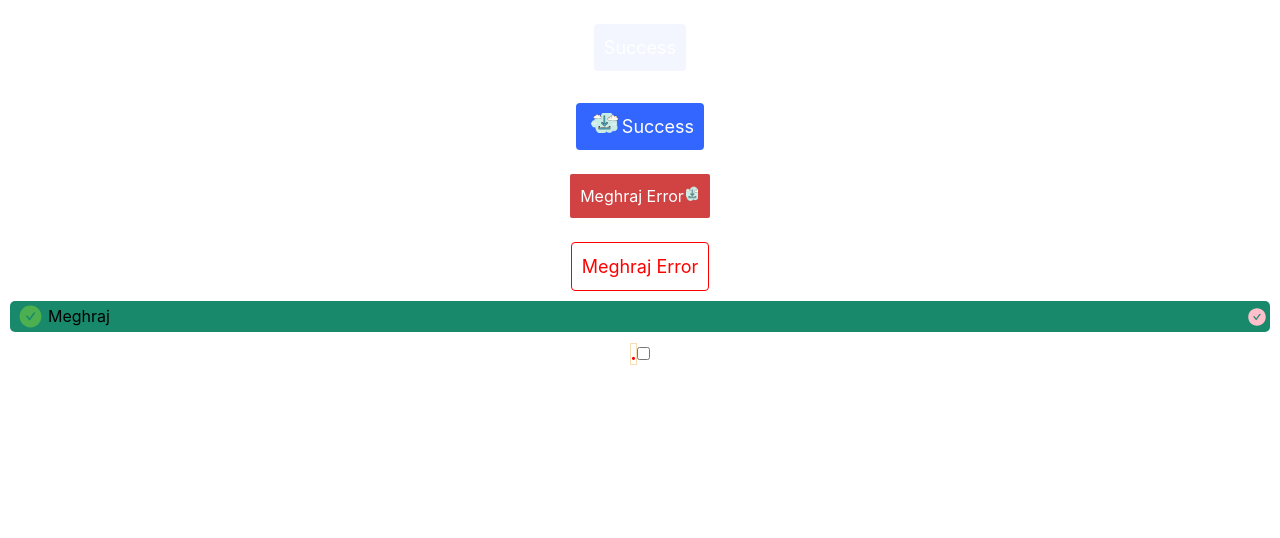
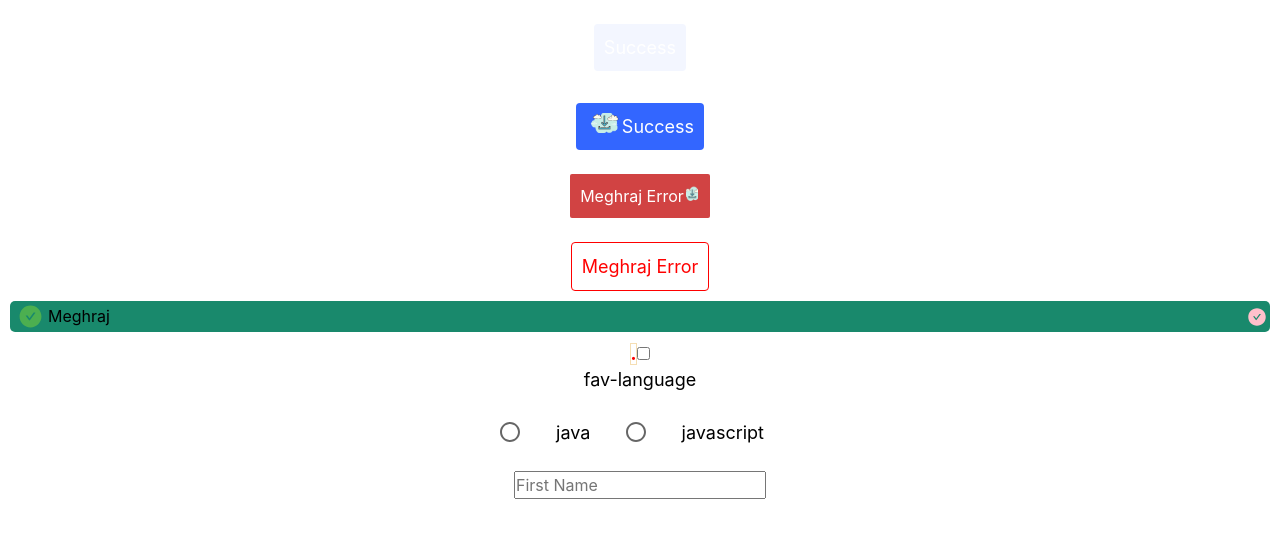
Before and after one commit to handsome-me/DashinglyUI, a React (Create React App) app: page / in a window 1280 px wide. Shown: the top 538 px of the page. Built offline with nearby package versions, Linux system fonts and the light colour scheme.

Commit message:
input element with react-hook built

```diff
--- a/src/App.tsx
+++ b/src/App.tsx
@@ -122,7 +122,14 @@
 
        </RadioGroup>
 
-       <InputField></InputField>
+       <InputField
+        type="text"
+        name="firstName"
+        label="First Name"
+        placeHolder="First Name"
+        rules={{ required: 'You must enter your first name.' }}
+
+       ></InputField>
       </Form>
 
     </div>
--- a/src/Form/Form.tsx
+++ b/src/Form/Form.tsx
@@ -1,5 +1,5 @@
 import React, { memo } from 'react';
-
+import {useForm} from 'react-hook-form';
 interface Props{
 
 
@@ -8,10 +8,32 @@
 
 const Form :React.FC<Props>=memo((Props) => {
      console.log("  -childreen-  ",Props.children);
-    return (
-        <div>
+     const {children}=Props;
+     const {
+        register,
+        handleSubmit,
+        formState: { errors },
+      } = useForm<any>();
 
-        </div>
+
+      const onSubmit = handleSubmit((data) => {
+        console.log('submitting...',data);
+      });
+
+     return (
+        <form onSubmit={onSubmit}>
+        {
+            React.Children.map(children,(child:any)=>{
+
+                console.log("-------_-_----------",child.type);
+
+               return child.props.type=="text"||child.props.type=="password"?(
+                   React.cloneElement(child,{register:register,handleSubmit:handleSubmit,errors:errors})
+               ):(React.cloneElement(child))
+
+            })
+        }
+        </form>
     );
 });
 
--- a/src/InputField/InputField.tsx
+++ b/src/InputField/InputField.tsx
@@ -19,25 +19,30 @@
            name:string,
            label:string,
            placeHolder:string,
-           style:React.CSSProperties,
+           style?:React.CSSProperties,
            error?:any,
            rules?:any,
            errors?:any
            required?:boolean
-
+           register?:any
         }
 
 const InputField :React.FC<Props>= memo((Props) => {
-    const {type,name,label, placeHolder,style,rules,errors,required=false}=Props;
+    const {type,name,label, placeHolder,style,rules,errors,required=false,register}=Props;
 
     const handleInputOnChange=(event:React.ChangeEvent<HTMLInputElement>)=>{
         const {value}=event.target;
          console.log("onChange ",value);
+          setValue(value);
+    }
+    const [_value,setValue]=useState("");
 
-    }
-    const [_value,setValue]=useState();
+    console.log("Props",Props);
     return (
-        <input name={name} type={type}
+        <input name={name}
+        value={_value}
+        type={type}
+        {...register(name,{required:true})}
         onChange={handleInputOnChange}
         placeholder={placeHolder} style={style}></input>
     );
--- a/src/RadioGroup/RadioGroup.tsx
+++ b/src/RadioGroup/RadioGroup.tsx
@@ -21,7 +21,7 @@
          <div>
             {
             React.Children.map(children,(Child:any,index:number)=>{
-console.log('Child',Child.props);
+               console.log('Child',Child.props);
             const isChecked=Child.props.value==checkedValue
               return  React.cloneElement(Child,{name:name,onChange:onChange,checked:isChecked})
             })
```
